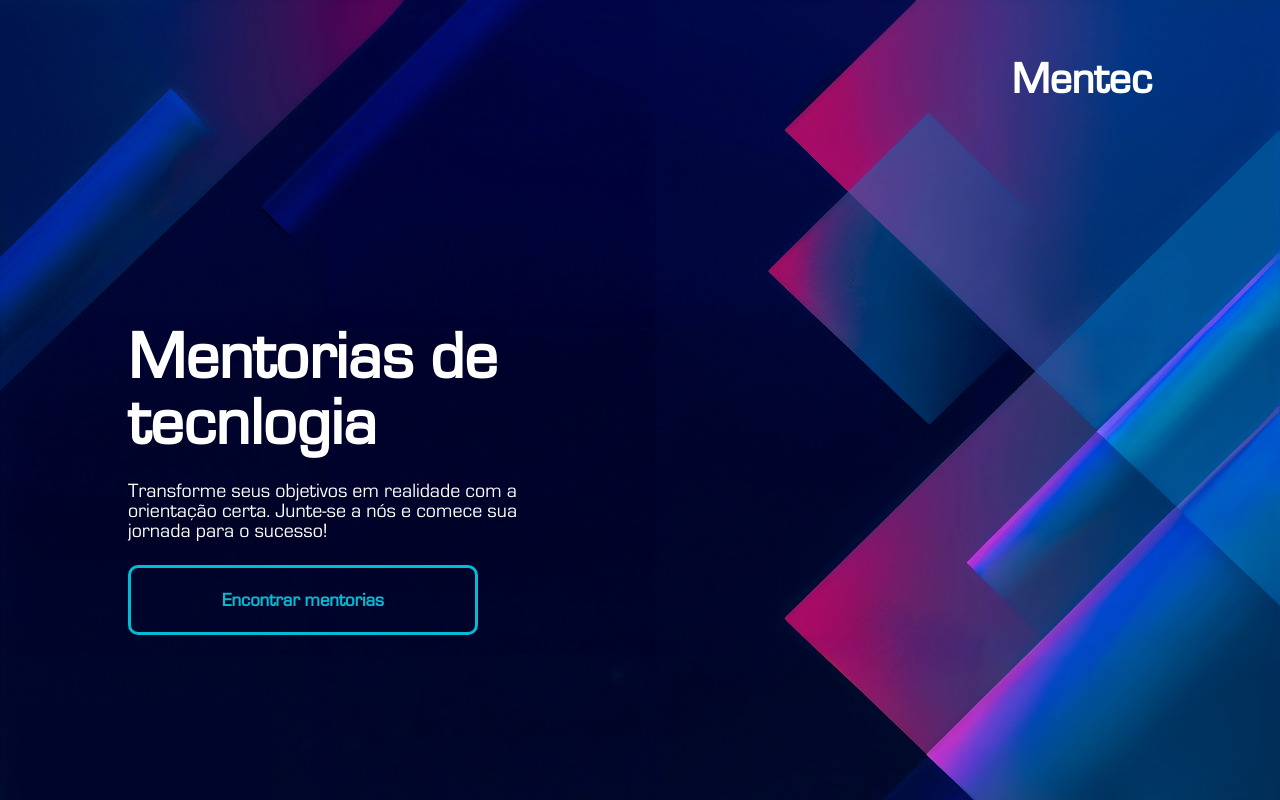
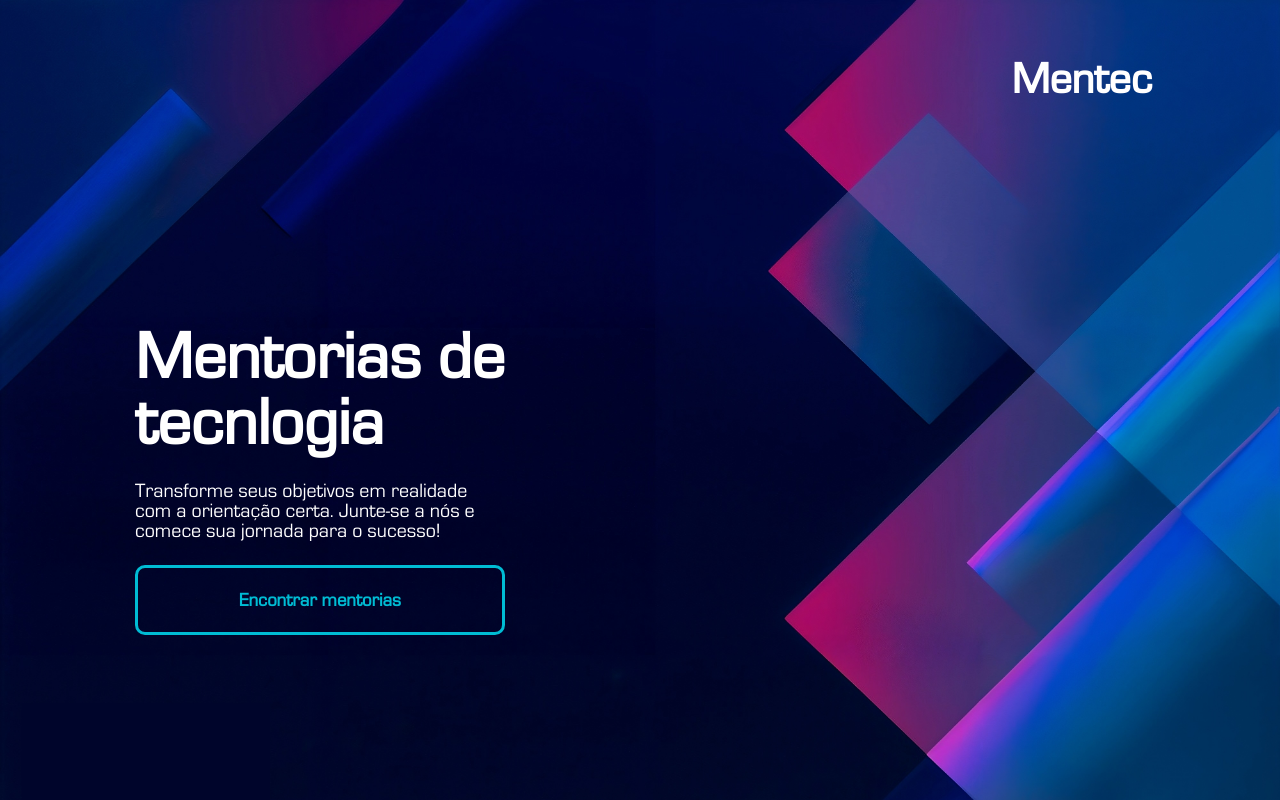
Before and after one commit to devGusta2/Mentec, a React (Create React App) app: page / in a window 1280 px wide. Built offline with nearby package versions, Linux system fonts and the light colour scheme.

Commit message:
Style app

```diff
--- a/src/App.css
+++ b/src/App.css
@@ -13,6 +13,7 @@
 :root{
   --text-color:white;
   --btn-color:#00BCD4;
+  --bg-color:#02072D;
 }
 main{
   height: 100%;
@@ -20,6 +21,7 @@ main{
   display: flex;
   justify-content: center;
   align-items: center;
+  flex-direction: column;
 }
 
 section:nth-child(1){
@@ -42,6 +44,20 @@ section:nth-child(1){
   align-items: center;
   padding: 0 10%;
 }
+.top-elements{
+  display: flex;
+  justify-content: center;
+  align-items: center;
+
+
+  height: 100%;
+}
+.top-elements:nth-child(1){
+  width: 70%;
+}
+.top-elements:nth-child(2){
+  width: 30%;
+}
 .center-box{
   display: flex;
 
@@ -58,15 +74,21 @@ section:nth-child(1){
   display: flex;
   flex-direction: column;
   gap: 1.5em;
-  padding: 0 10%;
+  width: 50%;
+  height: 100%;
+
+  justify-content: center;
+  align-items: center;
+
+
 }
 .info-mentec p{
-  max-width: 400px;
+  max-width: 370px;
   font-size: 15pt;
 }
 .btn-find{
   height: 70px;
-  width: 350px;
+  width: 370px;
   border:3px solid var(--btn-color);
   border-radius: 10px;
   display: flex;
```
